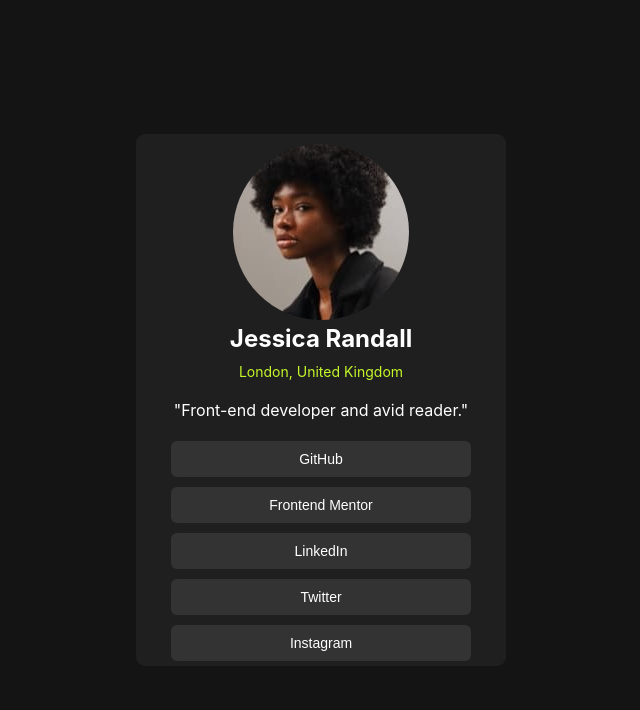
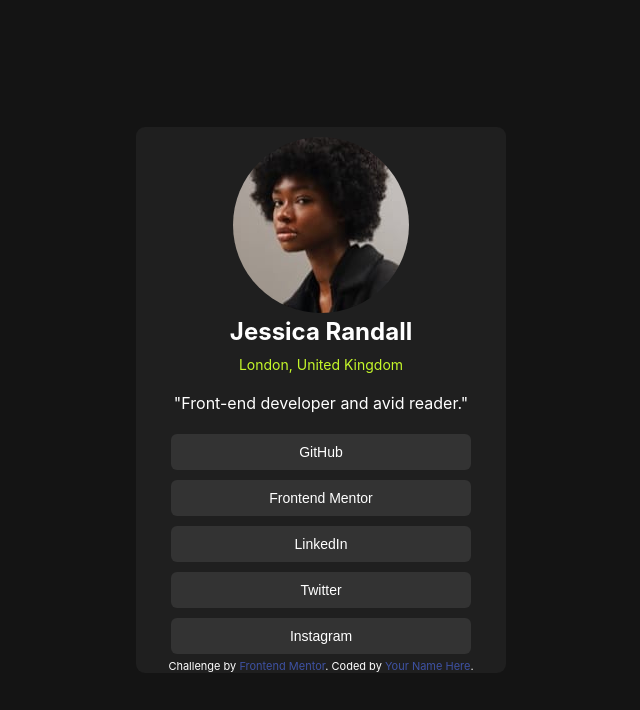
Before and after one commit to AngeRamila/Learning_JS_Nanko, a plain HTML site: page Learning_JS_Projects/DAY 2/index.html in a window 1280 px wide. Shown: the whole page, without its empty margins (319-959 px from the left). Drawn offline with Linux system fonts and the light colour scheme.

```diff
--- a/Learning_JS_Projects/DAY 2/index.html
+++ b/Learning_JS_Projects/DAY 2/index.html
@@ -28,3 +28,13 @@
     <button class="end">LinkedIn</button>
     <button class="end">Twitter</button>
     <button class="end">Instagram</button>
+  </nav>
+  <footer>
+    <p class="attribution">
+      Challenge by <a href="https://www.frontendmentor.io?ref=challenge" target="_blank">Frontend Mentor</a>.
+      Coded by <a href="#">Your Name Here</a>.
+    </p>
+  </footer>
+</section>
+</body>
+</html>
```
